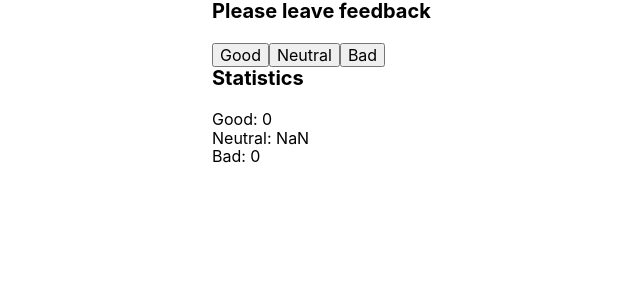
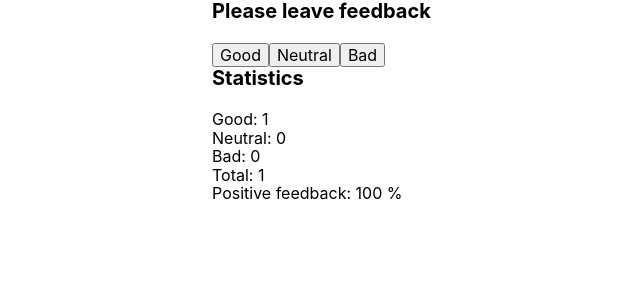
Before and after one commit to mariyka-kononchuk/goit-react-hw-02-feedback, a React (Create React App) app: page / in a window 1280 px wide. Both pictures are taken after a click on the button "Good". Shown: the top 300 px of the page, without its empty margins (243-883 px from the left). Built offline with nearby package versions, Linux system fonts and the light colour scheme.

Commit message:
functional part of app is ready

```diff
--- a/src/App.js
+++ b/src/App.js
@@ -1,13 +1,13 @@
-import React from 'react';
+import React, {Component} from 'react';
 import Container from './components/Container/Container';
 import Section from './components/Section/Section';
 import FeedbackOptions from './components/FeedbackOptions/FeedbackOptions';
 import Statistics from './components/Statistics/Statistics';
 import Notification from './components/Notification/Notification';
 
-class App extends React.Component {
+class App extends Component {
     static defaultProps = {
-        initialValue:0,
+        initialValue: 0,
     }
     state = {
             good: this.props.initialValue,
@@ -18,21 +18,33 @@ class App extends React.Component {
     goodFeedbackIncrement = () => {
       console.log("кликнули на Good");
       this.setState(prevState => ({
-        neutral: prevState.value + 1,
+        good: prevState.good + 1,
         }));
     }
     neutralFeedbackIncrement = () => {
       console.log("кликнули на Neutral");
       this.setState(prevState => ({
-        good: prevState.value + 1,
+        neutral: prevState.neutral + 1,
         }));
     }
     badFeedbackIncrement = () => {
       console.log("кликнули на Bad");
       this.setState(prevState => ({
-        bad: prevState.value + 1,
+        bad: prevState.bad + 1,
         }));
     }
+
+    countTotalFeedback = () => {
+      const total = this.state.bad + this.state.neutral + this.state.good;
+      return total;
+    }
+
+  countPositiveFeedbackPercentage = () => {
+      const totalFeedback = this.countTotalFeedback()
+      const positivePercentage = this.state.good/totalFeedback*100;
+      return positivePercentage;
+    }
+
     render() {
         return (
           <Container>
@@ -52,8 +64,8 @@ class App extends React.Component {
                   good={this.state.good}
                   neutral={this.state.neutral}
                   bad={this.state.bad}
-                  total={1}
-                  positivePercentage={1} />}
+                  total={this.countTotalFeedback()}
+                  positivePercentage={this.countPositiveFeedbackPercentage()} />}
 
             </Section>
           </Container>
--- a/src/components/Statistics/Statistics.js
+++ b/src/components/Statistics/Statistics.js
@@ -2,12 +2,14 @@
 import s from './Statistics.module.css';
 
 
-const Statistics = ({good, neutral, bad}) => {
+const Statistics = ({good, neutral, bad, total, positivePercentage}) => {
     return (
         <div>
             <p >Good: {good}</p>
             <p >Neutral: {neutral}</p>
             <p>Bad: {bad}</p>
+            <p>Total: {total}</p>
+            <p>Positive feedback: {positivePercentage} %</p>
         </div>
     )
 }
```
